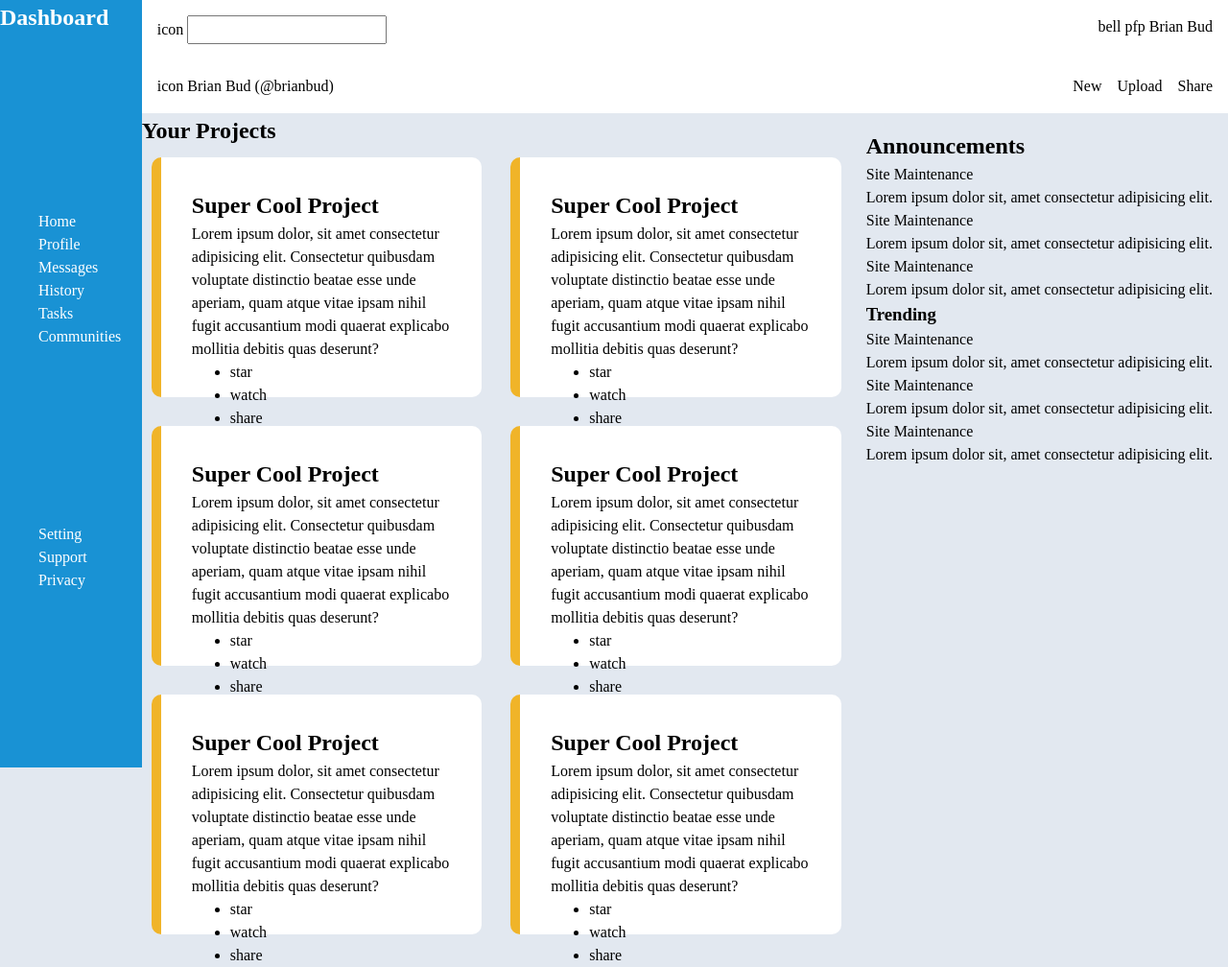
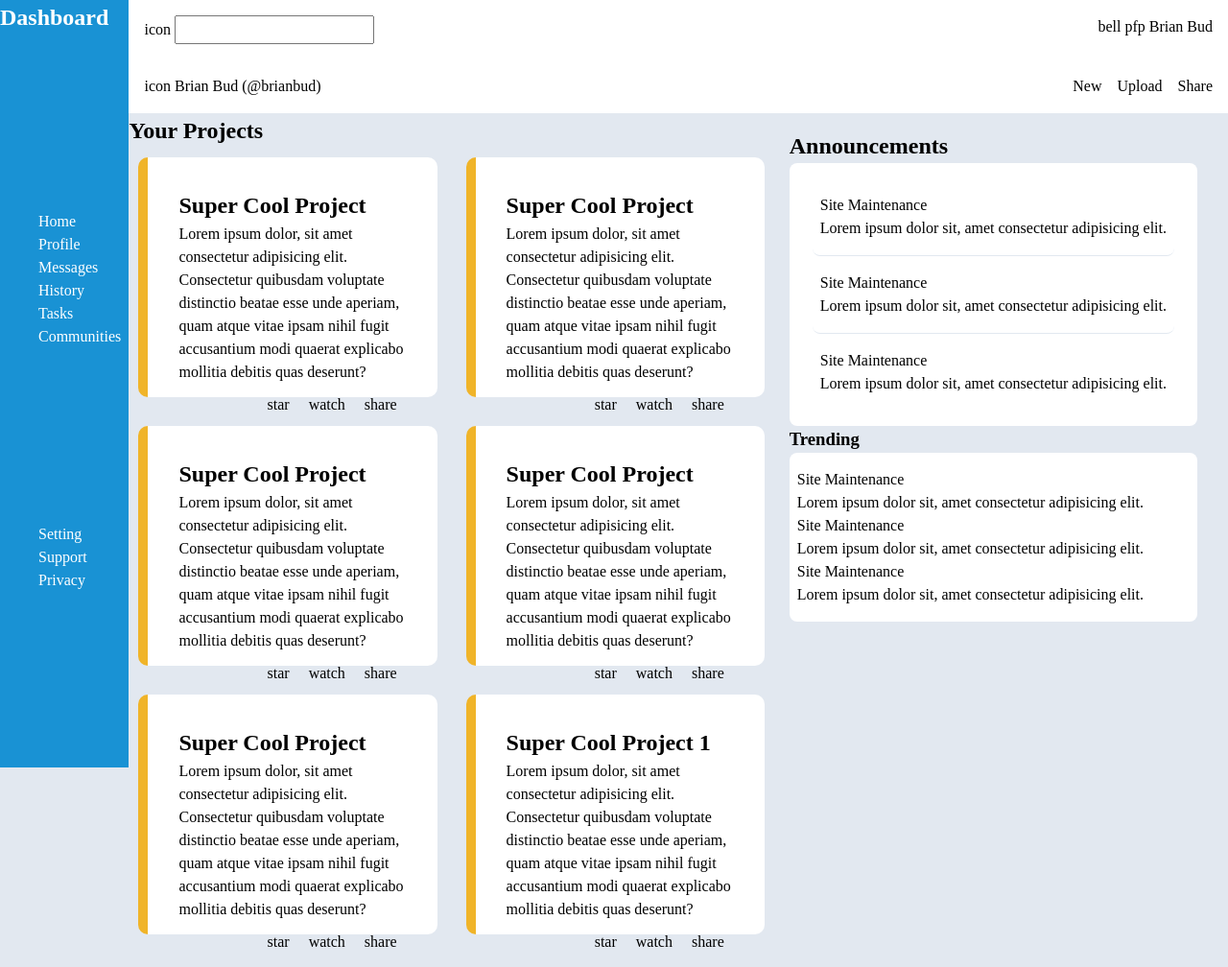
Before and after one commit to brianbud/admin-dashboard, a plain HTML site: page index.html in a window 1280 px wide. Shown: the whole page at 96% size. Drawn offline with Linux system fonts and the light colour scheme.

Commit message:
annoucement styling

```diff
--- a/index.html
+++ b/index.html
@@ -124,7 +124,7 @@
               </ul>
             </div>
             <div class="card">
-              <h2>Super Cool Project</h2>
+              <h2>Super Cool Project 1</h2>
               <p>
                 Lorem ipsum dolor, sit amet consectetur adipisicing elit.
                 Consectetur quibusdam voluptate distinctio beatae esse unde
@@ -158,8 +158,8 @@
             </div>
           </div>
         </div>
+        <h3>Trending</h3>
         <div class="trending">
-          <h3>Trending</h3>
           <div class="topic">
             <p>Site Maintenance</p>
             <p>Lorem ipsum dolor sit, amet consectetur adipisicing elit.</p>
--- a/style.css
+++ b/style.css
@@ -91,4 +91,35 @@ header {
   padding: 2rem;
   border-left: 10px solid #f0b429;
   border-radius: 10px;
+  display: flex;
+  flex-direction: column;
+  justify-content: space-between;
 }
+
+.card ul {
+  display: flex;
+  justify-content: end;
+}
+
+.card ul li {
+  list-style-type: none;
+  padding: 10px;
+}
+
+/* ANNOUNCEMENT SECTION */
+.announcements div,
+.trending {
+  background-color: #fff;
+  padding: 1rem 0.5rem;
+  margin-right: 1rem;
+  border-radius: 8px;
+}
+
+.annoucement {
+  margin: 0 1rem;
+  border-bottom: 1px solid #e2e8f0;
+}
+
+.annoucement:last-child {
+  border-bottom: none;
+}
```
